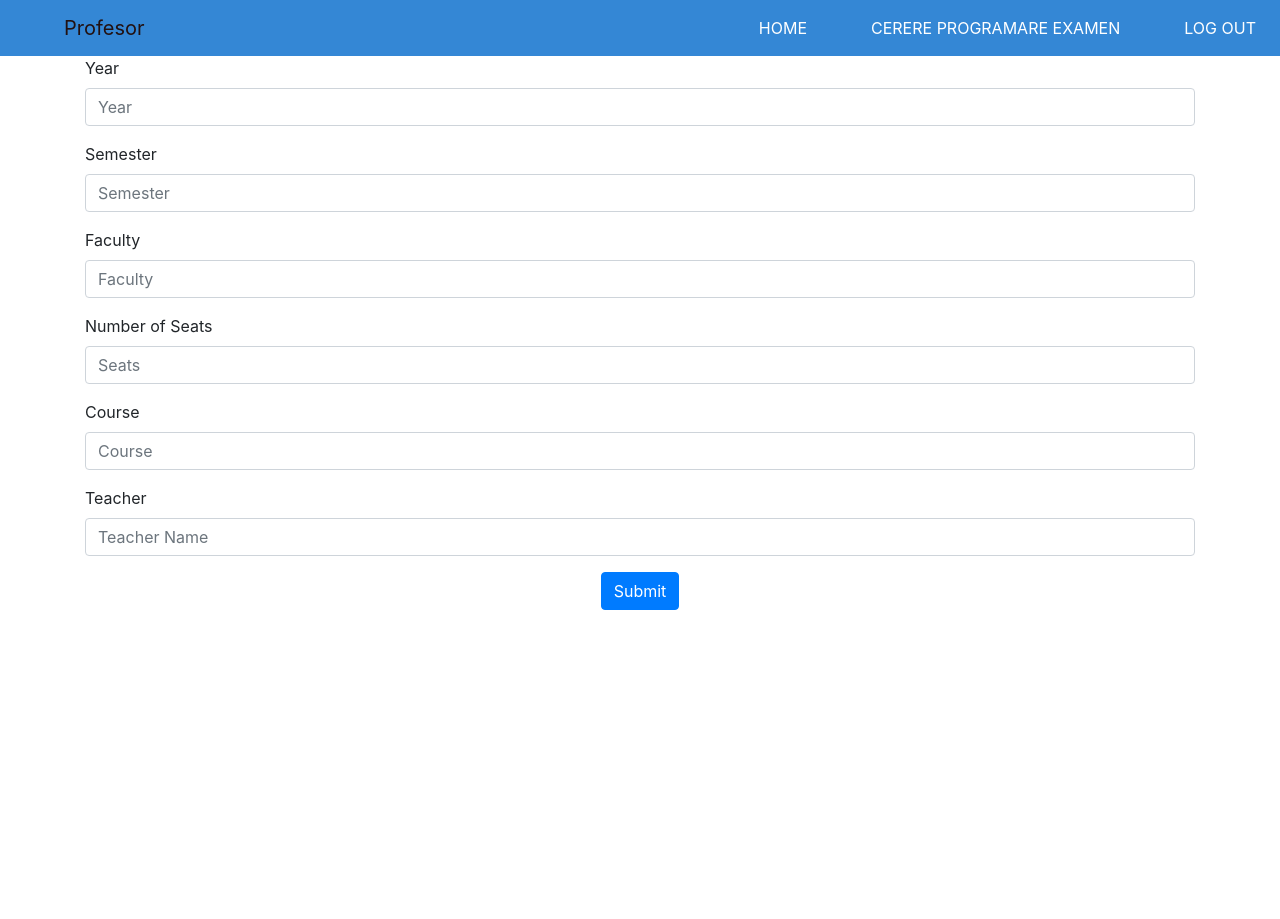
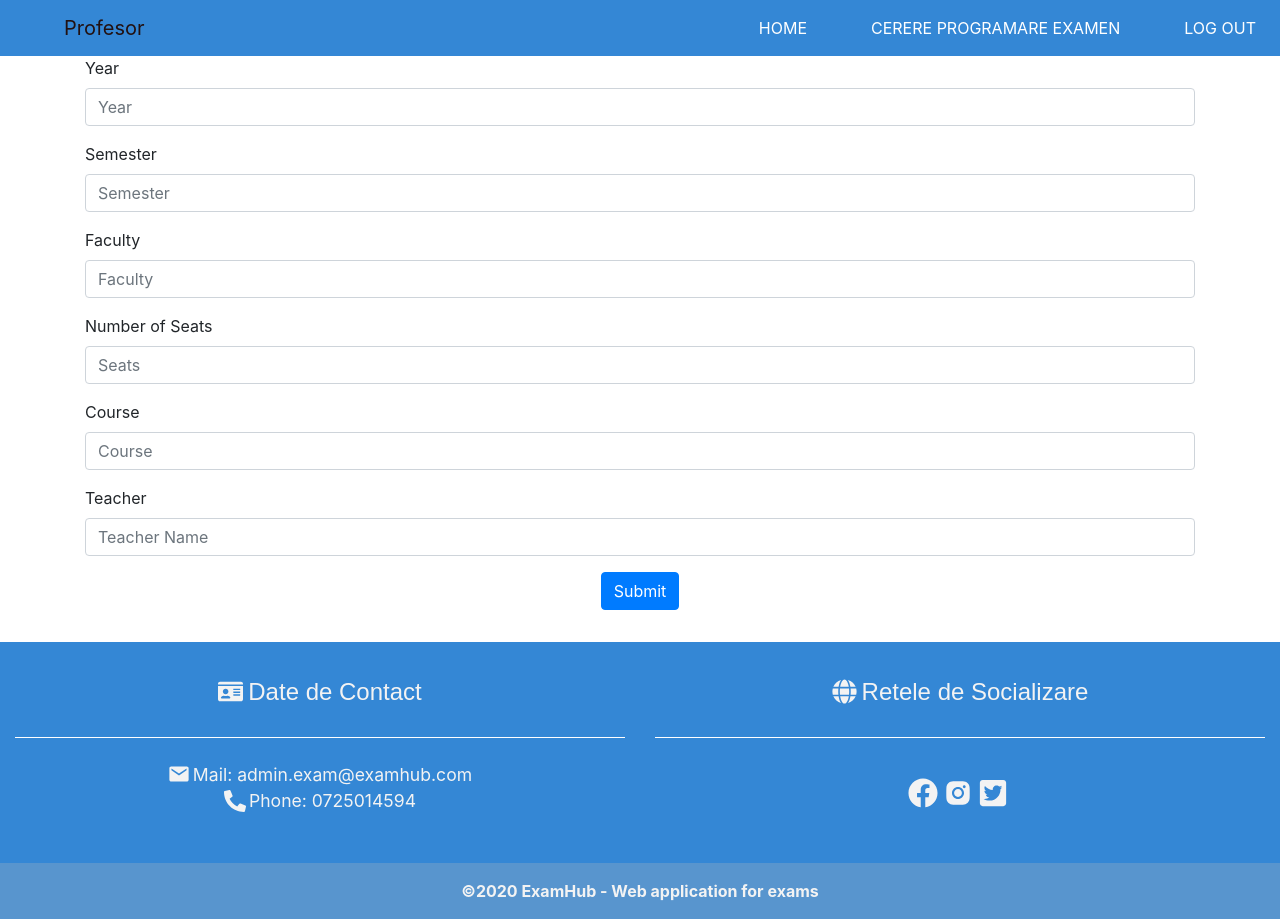
Before and after one commit to crisnicandrei/Proiect-IBM, a React (Create React App) app in the folder exams/: page /prof/cerere in a window 1280 px wide. Before the commit the page ends 800 px from the top, so only its background shows below. Built offline with nearby package versions, Linux system fonts and the light colour scheme.

Commit message:
Added footer component and style it

```diff
--- a/exams/src/App.js
+++ b/exams/src/App.js
@@ -8,6 +8,7 @@ import FormLogin from './components/FormLogin';
 import PageProfesor from './components/professor/pageProfesor';
 import PageStudent from './components/student/pageStudent';
 import PageAdmin from './components/admin/pageAdmin';
+
 
 
 
--- a/exams/src/components/admin/pageAdmin.js
+++ b/exams/src/components/admin/pageAdmin.js
@@ -8,7 +8,9 @@ import HomeAdmin from './HomeAdmin'
 
 //Import Components layout and style
 import NavbarAdmin from '../layouts/NavbarAdmin'
+import Footer from '../layouts/Footer';
 import '../../css/Navbar.css';
+
 
 function pageAdmin() {
 
@@ -18,6 +20,7 @@ function pageAdmin() {
             <Switch>
                 <Route path="/admin/home" component={HomeAdmin} />
             </Switch>
+            <Footer />
         </div>
     )
 
--- /dev/null
+++ b/exams/src/components/layouts/Footer.js
@@ -0,0 +1,49 @@
+import React from 'react';
+//import Icons
+import { FaIdCard, FaGlobe, FaPhoneAlt, FaFacebook, FaTwitterSquare } from 'react-icons/fa';
+import { IoMdMail } from 'react-icons/io';
+import { AiFillInstagram } from 'react-icons/ai';
+//Import css for Footer
+import '../../css/Footer.css';
+
+function Footer() {
+    return (
+        <div className="main-footer">
+            <div className="footer-middle">
+                <div className="container-fluid">
+                    <div className="row text-center">
+                        {/* Column 1 */}
+                        <div className="col-md-6 col-sm-12">
+                            <h4><FaIdCard className="icons-footer" />Date de Contact</h4>
+                            <hr className="light" />
+                            <ul className="list-unstyled list-items">
+                                <li><IoMdMail className="icons-contact" />Mail: admin.exam@examhub.com</li>
+                                <li><FaPhoneAlt className="icons-contact" />Phone: 0725014594</li>
+
+                            </ul>
+                        </div>
+                        {/* Column 2 */}
+                        <div className="col-md-6 col-sm-12">
+                            <h4><FaGlobe className="icons-footer" />Retele de Socializare</h4>
+                            <hr className="light" />
+                            <ul className="list-unstyled list-items">
+                                <li><a target="_blank" href="/"><FaFacebook className="icons-retele" /></a><a target="_blank" href="/"><AiFillInstagram className="icons-retele" /></a><a target="_blank" href="/"><FaTwitterSquare className="icons-retele" /></a></li>
+
+                            </ul>
+                        </div>
+                    </div>
+                    {/* Footer Bottom */}
+                    <div className="row footer-bottom text-center">
+                        <div className="col-12">
+                            <p style={{ fontWeight: 'bold' }}>&copy;{new Date().getFullYear()} ExamHub - Web application for exams</p>
+                        </div>
+                    </div>
+
+                </div>
+            </div>
+        </div>
+
+    )
+}
+
+export default Footer;
--- a/exams/src/components/professor/FormProfessor.js
+++ b/exams/src/components/professor/FormProfessor.js
@@ -32,37 +32,37 @@ function FormProfessor() {
 
         <Form.Group controlId="formBasicYear">
           <Form.Label>Year</Form.Label>
-          <Form.Control type="text" placeholder="Year" id='formBasicSeats' name='yearOfStudy' value={yearOfStudy} onChange={(e) => setYearOfStudy(e.target.value)} />
+          <Form.Control type="text" placeholder="Year" name='yearOfStudy' value={yearOfStudy} onChange={(e) => setYearOfStudy(e.target.value)} />
         </Form.Group>
 
         <Form.Group controlId="formBasicSemester">
           <Form.Label>Semester</Form.Label>
-          <Form.Control type="text" placeholder="Semester" id='formBasicSemester' name='semester' value={semester} onChange={(e) => setSemester(e.target.value)} />
+          <Form.Control type="text" placeholder="Semester" name='semester' value={semester} onChange={(e) => setSemester(e.target.value)} />
         </Form.Group>
 
         <Form.Group controlId="formBasicFaculty">
           <Form.Label>Faculty</Form.Label>
-          <Form.Control type="text" placeholder="Faculty" id='formBasicFaculty' name='faculty' value={faculty} onChange={(e) => setFaculty(e.target.value)} />
+          <Form.Control type="text" placeholder="Faculty" name='faculty' value={faculty} onChange={(e) => setFaculty(e.target.value)} />
         </Form.Group>
 
 
         <Form.Group controlId="formBasicSeats">
           <Form.Label>Number of Seats</Form.Label>
-          <Form.Control type="text" placeholder="Seats" id='formBasicSeats' name='nSeats' value={nSeats} onChange={(e) => setNSeats(e.target.value)} />
+          <Form.Control type="text" placeholder="Seats" name='nSeats' value={nSeats} onChange={(e) => setNSeats(e.target.value)} />
         </Form.Group>
 
 
 
         <Form.Group controlId="formBasicCourse">
           <Form.Label>Course</Form.Label>
-          <Form.Control type="text" placeholder="Course" id="formBasicCourse" name="course" value={course} onChange={(e) => setCourse(e.target.value)} />
+          <Form.Control type="text" placeholder="Course" name="course" value={course} onChange={(e) => setCourse(e.target.value)} />
         </Form.Group>
 
 
 
         <Form.Group controlId="formBasicTeacher">
           <Form.Label>Teacher</Form.Label>
-          <Form.Control type="text" placeholder="Teacher Name" id='formBasicTeacher' name='teacher' value={teacher} onChange={(e) => setTeacher(e.target.value)} />
+          <Form.Control type="text" placeholder="Teacher Name" name='teacher' value={teacher} onChange={(e) => setTeacher(e.target.value)} />
         </Form.Group>
 
         <div className='buttonProf'>
--- a/exams/src/components/professor/pageProfesor.js
+++ b/exams/src/components/professor/pageProfesor.js
@@ -2,7 +2,9 @@ import React from 'react';
 
 //Import Components layout and style
 import NavbarProfesor from '../layouts/NavbarProfesor';
+import Footer from '../layouts/Footer';
 import '../../css/Navbar.css';
+
 //Import router-dom
 import { Switch, Route } from 'react-router-dom';
 //Import Professor Pages
@@ -11,6 +13,7 @@ import HomeProfessor from './HomeProfessor';
 
 //Import style for Professor Pages
 import '../../css/Professor.css'
+
 
 function PageProfesor() {
 
@@ -21,7 +24,7 @@ function PageProfesor() {
                 <Route path="/prof/home" exact component={HomeProfessor} />
                 <Route path="/prof/cerere" exact component={FormProfessor} />
             </Switch>
-
+            <Footer />
         </div>
     )
 
--- a/exams/src/components/student/pageStudent.js
+++ b/exams/src/components/student/pageStudent.js
@@ -2,6 +2,7 @@ import React from 'react';
 
 //Components layout and style
 import NavbarStudent from '../layouts/NavbarStudent';
+import Footer from '../layouts/Footer';
 import '../../css/Navbar.css';
 
 //import router-dom
@@ -13,6 +14,7 @@ import HomeStudent from './HomeStudent';
 //Import css for Student
 import '../../css/Student.css'
 
+
 function pageStudent() {
 
 
@@ -22,6 +24,7 @@ function pageStudent() {
             <Switch>
                 <Route path="/stud/home" component={HomeStudent} />
             </Switch>
+            <Footer />
         </div>
     )
 
--- /dev/null
+++ b/exams/src/css/Footer.css
@@ -0,0 +1,46 @@
+.footer-middle {
+    margin-top:2rem;
+    background: #3487d5;
+    padding-top: 1rem;
+    color: #f3f3f3;
+}
+
+.footer-bottom{
+    margin-top:2rem;
+    padding-top:1rem;
+    align-items: center;
+    background: #5895ce;
+}
+.list-items li{
+    font-size:1.1rem;
+
+}
+.list-items li a{
+    font-size:1.1rem;
+    color:#f3f3f3;
+    text-decoration: none;
+}
+.icons-footer{
+    font-size:30px;
+    padding-right:5px;
+    padding-bottom: 5px;
+}
+.icons-retele{
+    margin-top:1rem;
+    font-size:35px;
+    padding-right:5px;
+    padding-bottom: 5px;
+}
+.icons-contact{
+    font-size:25px;
+    padding-right:3px;
+    padding-bottom: 3px;
+}
+.list-items li a:hover{
+    color:#083a69;
+}
+.light{
+    margin-top: 0;
+    margin-bottom: 1.5rem;
+    border-color: #fff;
+}
--- a/exams/src/css/FormLogin.css
+++ b/exams/src/css/FormLogin.css
@@ -6,7 +6,7 @@
 
 
 body{
-    font-family: 'Poppins', sans-serif;
+	font-family: 'Poppins', sans-serif;
 }
 /* Begin Form Login Style */
 .containerForm{
```
Also changed, not shown: exams/src/css/Professor.css (line endings or trailing spaces).
